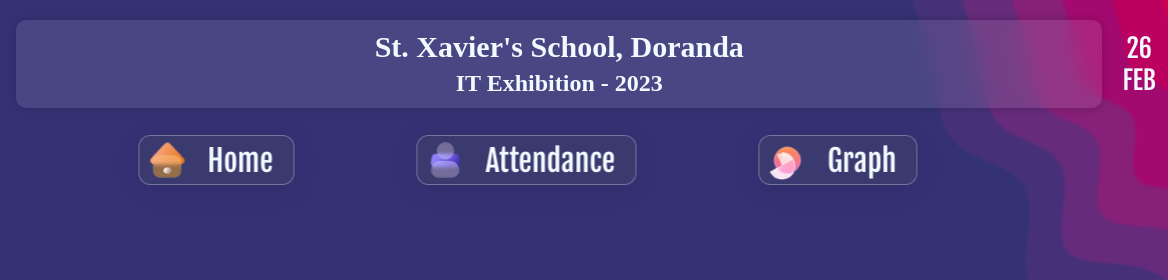
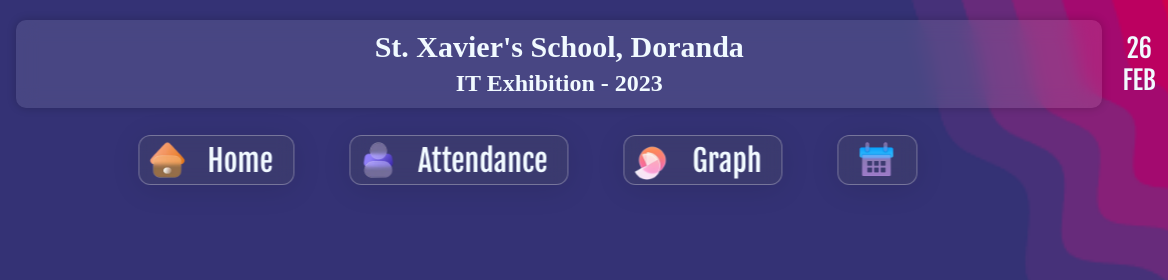
Before and after one commit to luc1d-ed/AITAS, a website: page front_end/Graph.html in a window 1280 px wide. Shown: the top 280 px of the page, 112-1280 px from the left. Drawn offline with nearby package versions, Linux system fonts and the light colour scheme; a web font is replaced by a local one.

Commit message:
Add calendar button (functionality pending); Remove unused icons

```diff
--- a/front_end/Graph.html
+++ b/front_end/Graph.html
@@ -5,11 +5,10 @@
     <meta name="viewport" content="width=device-width, initial-scale=1.0">
     <title>AITAS</title>
     <link rel = "icon" href = "./resources/icons/sxd-logo.png">
-    <link rel = "stylesheet" href = "./resources/stylesheets/Home.css">
+    <link rel = "stylesheet" href = "./resources/stylesheets/Graph.css">
     <link rel = "preconnect" href = "https://fonts.googleapis.com">
     <link rel = "preconnect" href = "https://fonts.gstatic.com">
     <script src="https://code.jquery.com/jquery-3.7.1.min.js" integrity="sha256-/JqT3SQfawRcv/BIHPThkBvs0OEvtFFmqPF/lYI/Cxo=" crossorigin="anonymous"></script>
-    <script src = "./resources/javascript/Home.js"></script>
 </head>
 
 <body>
@@ -40,7 +39,12 @@
         <span>Graph</span>
       </div>
     </a>
-  </div>
+    <a href="/Calendar">
+      <div class="calendar-bar">
+        <img class="calendar-icon" src="./resources/icons/calendar.png"></img>
+      </div>
+    </a>
+    </div>
 
 <script>
   const currentDate = new Date();
--- a/front_end/resources/stylesheets/Attendance.css
+++ b/front_end/resources/stylesheets/Attendance.css
@@ -96,7 +96,7 @@
   text-decoration: none;
 }
 
-.home-bar, .attendance-bar, .graph-bar {
+.home-bar, .attendance-bar, .graph-bar, .calendar-bar {
   display: flex;
   align-items: center;
   font-size: 30px;
@@ -113,6 +113,12 @@
   width: 40px;
   height: 40px;
   margin-right: 20px;
+}
+
+.calendar-icon {
+  width: 40px;
+  height: 40px;
+  margin-left: 10px;
 }
 
 .students {
--- a/front_end/resources/stylesheets/Graph.css
+++ b/front_end/resources/stylesheets/Graph.css
@@ -90,7 +90,7 @@
   text-decoration: none;
 }
 
-.home-bar, .attendance-bar, .graph-bar {
+.home-bar, .attendance-bar, .graph-bar, .calendar-bar {
   display: flex;
   align-items: center;
   font-size: 30px;
@@ -108,3 +108,9 @@
   height: 40px;
   margin-right: 20px;
 }
+
+.calendar-icon {
+  width: 40px;
+  height: 40px;
+  margin-left: 10px;
+}
--- a/front_end/server.js
+++ b/front_end/server.js
@@ -8,8 +8,9 @@
 
 const port = 3000;
 const app = express();
+const server = http.createServer(app);
+
 const io = socketIo(server);
-const server = http.createServer(app);
 
 // Multer configuration
 const upload = multer();
```
Also changed, not shown: front_end/Attendance.html (+5 -0 lines), front_end/resources/icons/calendar.png (added), front_end/resources/icons/sxd-logo-enhance.png (deleted), front_end/resources/icons/sxd-logo-no-bg.png (deleted).
